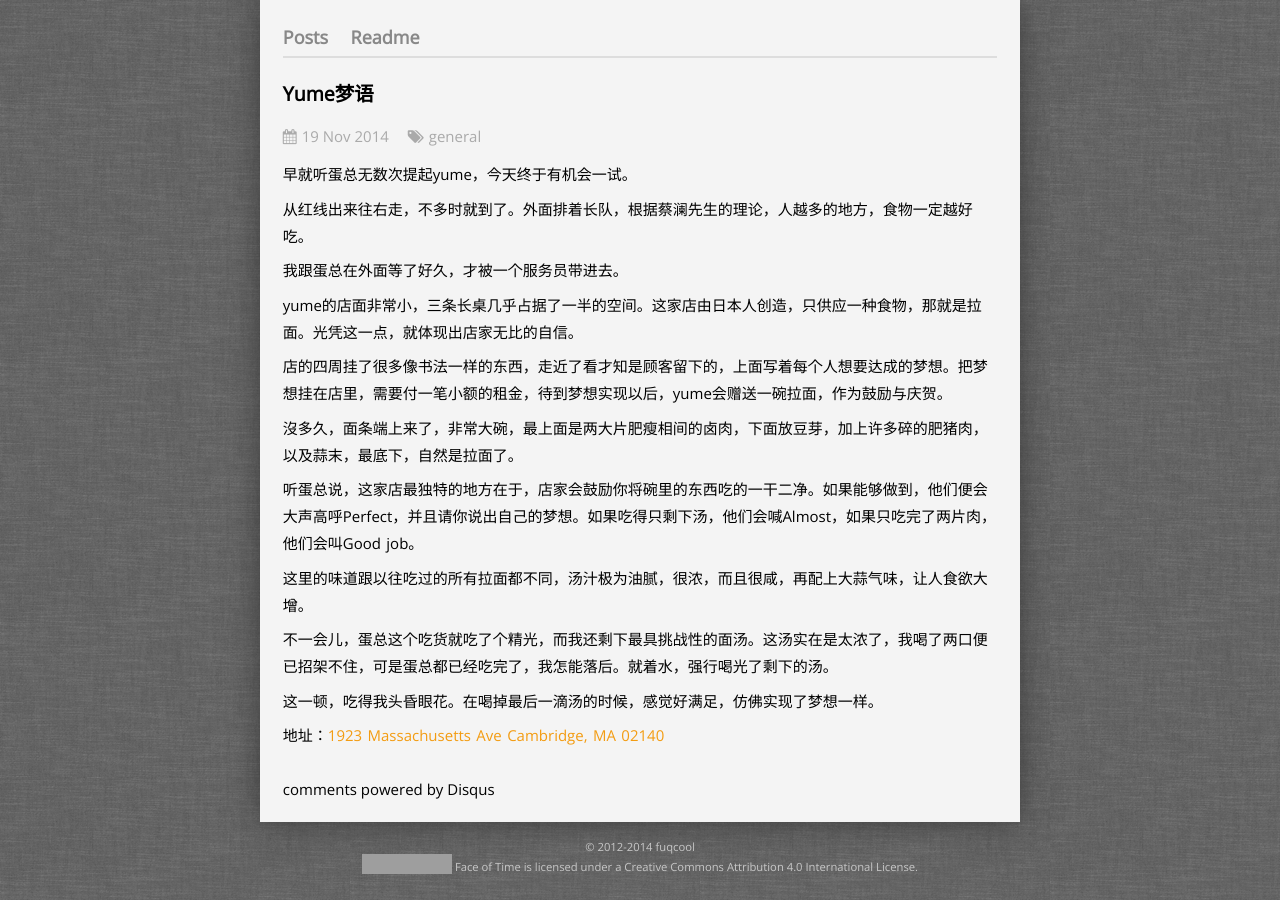
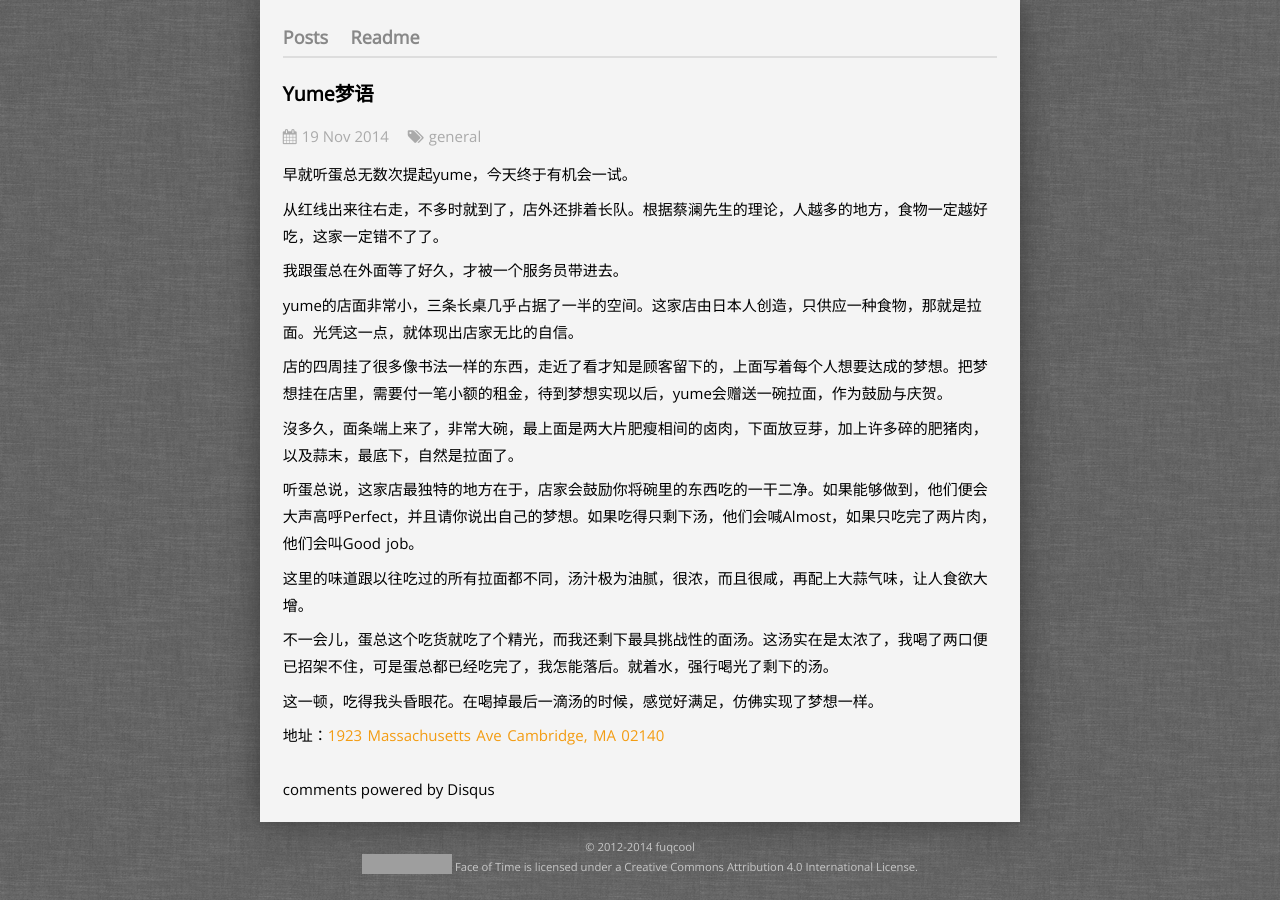
Before and after one commit to fuqcool/fuqcool.github.io, a Jekyll site: the page built from _posts/2014-11-19-yume.md, in a window 1280 px wide. Built offline with Jekyll 4.4.1, drawn with Linux system fonts in a browser that asks for light colours; Markdown is read by kramdown in place of the engine named in the settings; comment, search, counter and statistics services are not loaded; grey boxes are pictures that could not be loaded.

Commit message:
yet another

```diff
--- a/_posts/2014-11-19-yume.md
+++ b/_posts/2014-11-19-yume.md
@@ -6,7 +6,7 @@
 
 早就听蛋总无数次提起yume，今天终于有机会一试。
 
-从红线出来往右走，不多时就到了。外面排着长队，根据蔡澜先生的理论，人越多的地方，食物一定越好吃。
+从红线出来往右走，不多时就到了，店外还排着长队。根据蔡澜先生的理论，人越多的地方，食物一定越好吃，这家一定错不了了。
 
 我跟蛋总在外面等了好久，才被一个服务员带进去。
 
```
